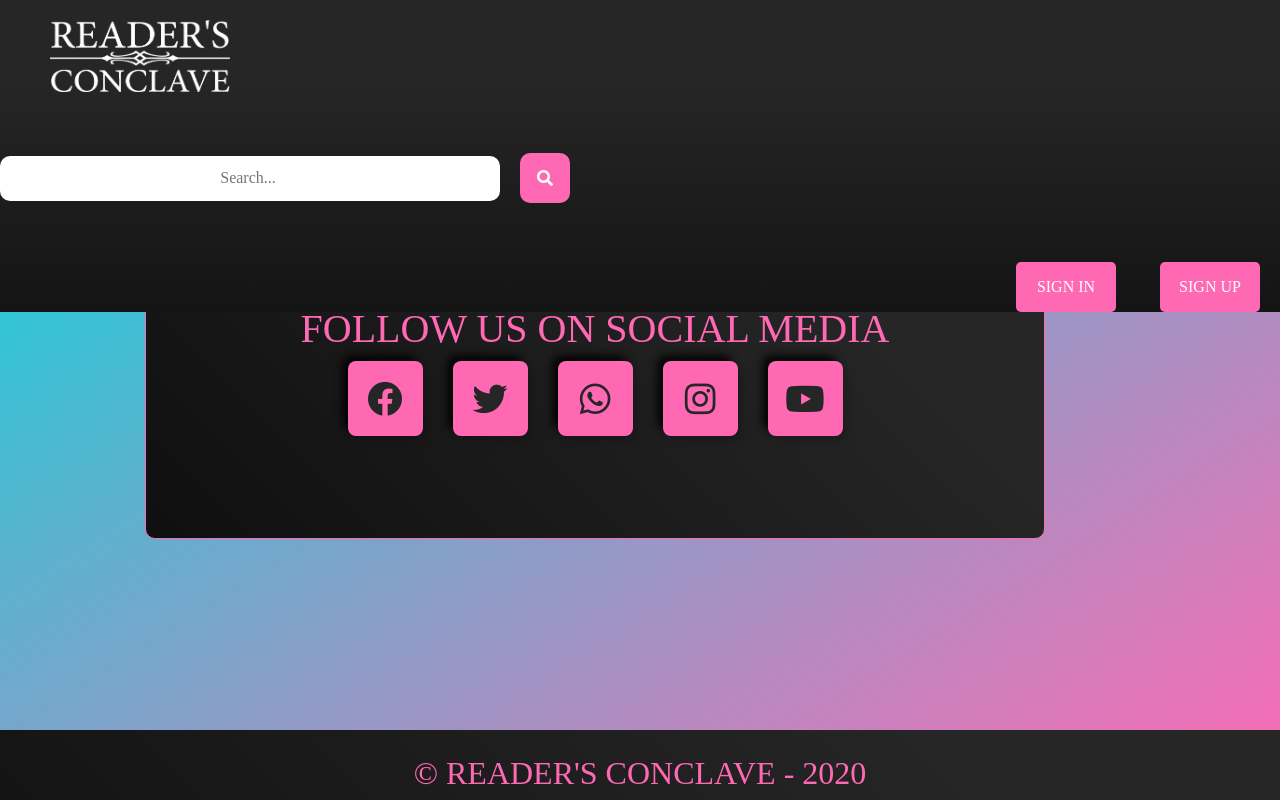
After one commit to Cyraphim/Alexandria, a Flask app: page /contact in a window 1280 px wide. The commit adds this page. Run offline with Flask 2, Linux system fonts and the light colour scheme; some libraries are stand-ins or nearby versions.

Commit message:
Social page

```diff
--- a/app.py
+++ b/app.py
@@ -299,6 +299,16 @@ def logout():
 def search():
     return render_template("search.html")
 
+@app.route('/contact')
+def social():
+    user=None
+    logged_user=None
+    if "username" in session:
+        user = session["username"]
+        if user != None:
+            logged_user=Users.query.get(user)
+    return render_template("social.html", logged_user=logged_user)
+
 @app.route('/results', methods=['POST', 'GET'])
 def results():
     user=None
--- a/static/css/main.css
+++ b/static/css/main.css
@@ -336,9 +336,10 @@ form img {
 }
 
 footer {
+    position: absolute;
     bottom: 0;
-    height: 100px;
-    padding: auto;
+    width: 100%;
+    color: #fff;
     text-align: center;
     background: linear-gradient(45deg, rgba(20, 20, 20, 1) 00%, var(--primary-color) 75%);
 }
@@ -409,3 +410,59 @@ input[class="super-sad"]:checked+svg,
 input[class="super-sad"]:focus+svg {
     fill: rgb(239, 42, 16);
 }
+
+.social-media {
+    display: flex;
+    justify-content: center;
+}
+
+.social-media a {
+    display: flex;
+    background: var(--accent-color);
+    height: 75px;
+    width: 75px;
+    margin: 0 15px;
+    border-radius: 8px;
+    align-items: center;
+    justify-content: center;
+    text-decoration: none;
+    box-shadow: 6px 6px 10px -1px rgba(0, 0, 0, 0.15), -6px -6px 10px -1px rgba(0, 0, 0, 1);
+    border: 1px solid rgba(0, 0, 0, 0);
+    transition: transform 0.5s;
+}
+
+.social-media a i {
+    font-size: 35px;
+    color: var(--primary-color);
+    transition: transform 0.5s;
+}
+
+.social-media a:hover {
+    box-shadow: 4px 4px 6px -1px rgba(0, 0, 0, 0.2), inset-4px -4px 6px -1px rgba(0, 0, 0, 0.7), -0.5px -0.5px 0px rgba(0, 0, 0, 1), -0.5px 0.5px 0px rgba(0, 0, 0, 0.15), 0px 12px 10px -10px rgba(0, 0, 0, 0.05);
+    border: 1px solid rgba(0, 0, 0, 0.1);
+    transform: translateY(2px);
+}
+
+.social-media a:hover i {
+    transform: scale(0.90);
+}
+
+a:hover .fa-facebook {
+    color: #3b5998;
+}
+
+a:hover .fa-whatsapp {
+    color: #4fce5d;
+}
+
+a:hover .fa-twitter {
+    color: #00acee;
+}
+
+a:hover .fa-instagram {
+    color: #f14843;
+}
+
+a:hover .fa-youtube {
+    color: #f00;
+}
--- a/templates/base.html
+++ b/templates/base.html
@@ -24,10 +24,10 @@
         </div>
         <div class="topnav-right ">
             {% if logged_user == None%}
-            <a href="/login " class="active"><button>Login</button></a>
-            <a href="/register " class="active"> <button>Register</button></a>
+            <a href="/login " class="active"><button>Sign In</button></a>
+            <a href="/register " class="active"> <button>Sign Up</button></a>
             {%else%}
-            <a href="/logout " class="active"> <button>Logout</button></a>
+            <a href="/logout " class="active"> <button>Sign Out</button></a>
 
             <a href="/user " class="active"> <img src=" {{ url_for( 'static', filename='images/user_images/' + logged_user.username + '.png' ) }} " style="width:50px; height:50px; transform: translateY(30px); border-radius:100%">
             </a> {%endif%}
@@ -39,6 +39,15 @@
     <br>
     <br>
     <br>{%block body%} {%endblock%}
+
+    <footer align=center class="footer">
+        <br>
+        <a href="/contact">
+            <h2 size=40px>
+                &#169; READER'S CONCLAVE - 2020
+            </h2>
+        </a>
+    </footer>
 
     <script src="https://code.jquery.com/jquery-3.2.1.min.js ">
     </script>
--- /dev/null
+++ b/templates/social.html
@@ -0,0 +1,18 @@
+{%extends 'base.html'%} {%block head%}
+<title>Alexandria</title>
+<meta name="viewport" content="width-device-width, initial-scale=1.0">
+<link rel="stylesheet" href="https://cdnjs.cloudflare.com/ajax/libs/font-awesome/5.13.0/css/all.min.css"> {%endblock%} {%block body%}
+
+<div style="margin:20px auto; max-width: 1000px;">
+    <section align="center" style="vertical-align: center;">
+        <br><br><br><br><br>
+        <h1>FOLLOW US ON SOCIAL MEDIA</h1>
+        <div class="social-media">
+            <a href="#"><i class="fab fa-facebook"></i></a>
+            <a href="#"><i class="fab fa-twitter"></i></a>
+            <a href="#"><i class="fab fa-whatsapp"></i></a>
+            <a href="#"><i class="fab fa-instagram"></i></a>
+            <a href="#"><i class="fab fa-youtube"></i></a>
+        </div>
+    </section>
+</div>{%endblock%}
```
Also changed, not shown: templates/results.html (+1 -7 lines), templates/ui.html (deleted, +0 -95 lines).
